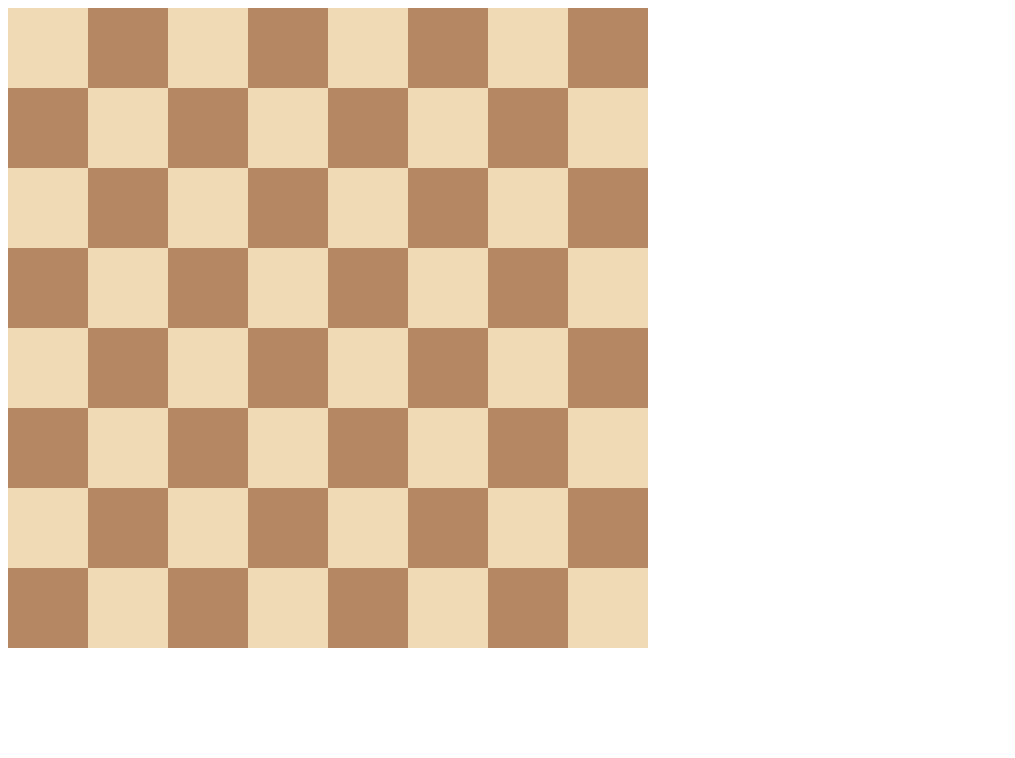
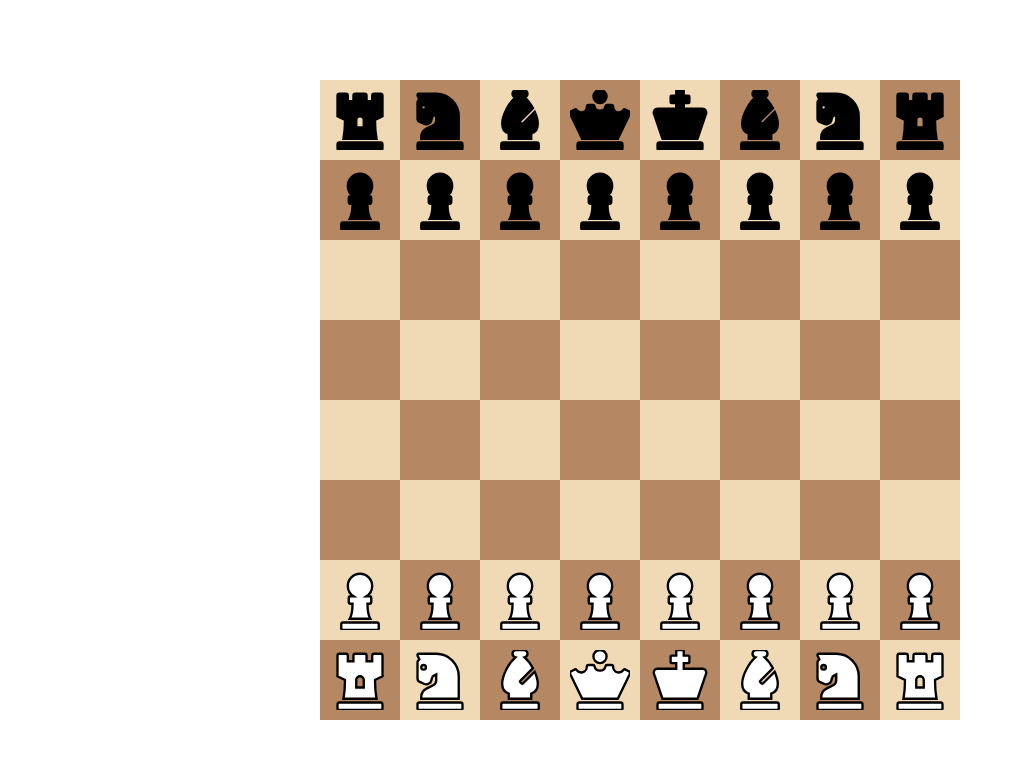
Before and after one commit to calvinfsee/case-chess, a React (Vite) app: page / in a window 1280 px wide. Shown: the top 758 px of the page, without its empty margins (0-1015 px from the left). Built offline with nearby package versions, Linux system fonts and the light colour scheme.

Commit message:
rendered pieces to the board

```diff
--- a/src/components/Board.jsx
+++ b/src/components/Board.jsx
@@ -12,7 +12,8 @@ export default function Board ({ color }) {
           <Square
             key={boardTiles[rowNum][colNum]}
             squareId={rowNum + colNum}
-            square={boardTiles[rowNum][colNum]} />
+            square={boardTiles[rowNum][colNum]}
+            piece={piece} />
         )}
         </div>
     ))
--- a/src/components/Square.jsx
+++ b/src/components/Square.jsx
@@ -1,12 +1,38 @@
 import { useMemo } from 'react';
+import { FaChessBishop, FaChessKing, FaChessKnight, FaChessPawn, FaChessQueen, FaChessRook } from 'react-icons/fa';
+const pieces = Object.freeze({
+  b: FaChessBishop,
+  k: FaChessKing,
+  n: FaChessKnight,
+  p: FaChessPawn,
+  q: FaChessQueen,
+  r: FaChessRook
+});
+const pieceStyle = {
+  stroke: 'black',
+  strokeWidth: '20',
+  '&:hover': {
+    stroke: 'white'
+  }
+}
 
-export default function Square ({ squareId, square }) {
+export default function Square ({ squareId, square, piece }) {
+  const PieceIcon = useMemo(() => {
+    if (piece) return pieces[piece.type];
+    return null;
+  }, [piece]);
+  const pieceClr = useMemo(() => {
+    if (!piece) return '';
+    return piece.color === 'w' ? ' white' : ' black';
+  }, [piece]);
   const tileClr = useMemo(() => {
-    if (squareId % 2 === 0) return 'light';
-    return 'dark';
+    if (squareId % 2 === 0) return ' light';
+    return ' dark';
   }, [squareId]);
 
   return (
-    <div className={'square ' + tileClr}></div>
+    <div className={'square' + tileClr + pieceClr}>
+      {piece ? <PieceIcon size={60} style={pieceStyle} /> : null}
+    </div>
   )
 }
--- a/src/index.css
+++ b/src/index.css
@@ -1,9 +1,6 @@
 html, .app {
   height: 100vh;
   width: 100vw;
-}
-
-.app {
   display: flex;
   justify-content: center;
   align-items: center;
@@ -29,6 +26,12 @@ html, .app {
   justify-content: center;
   align-items: center;
 }
+.white {
+  color: #FFFFFF;
+}
+.black {
+  color: #000000
+}
 .dark {
   background-color: #B58863;
 }
```
